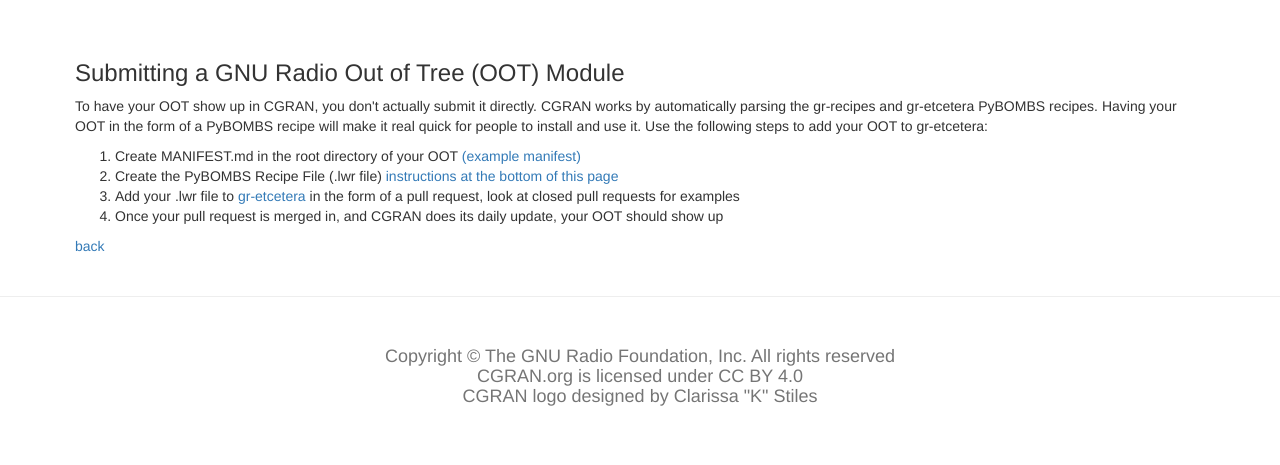
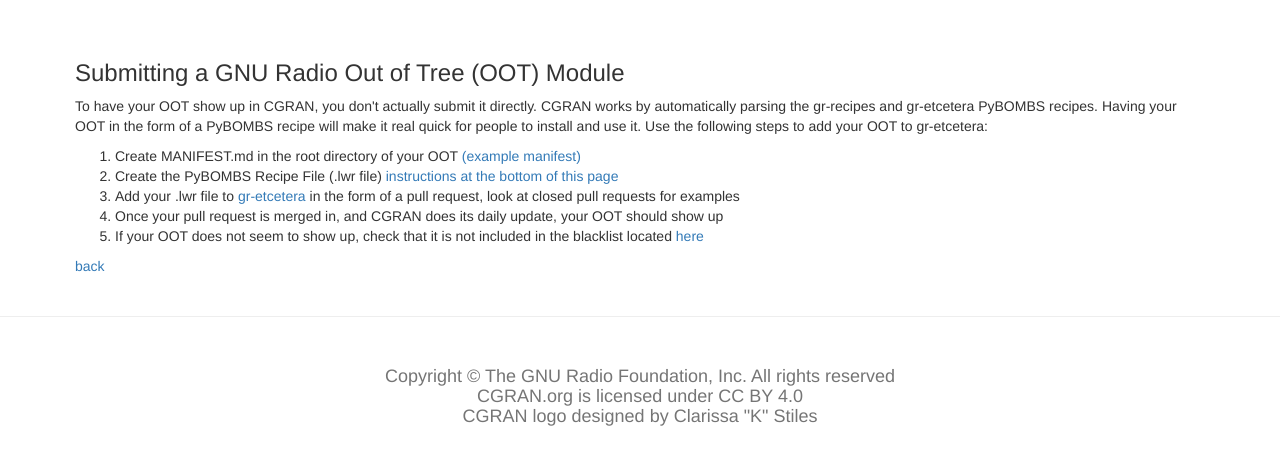
Before and after one commit to gnuradio/cgran, a Django app: page /submit in a window 1280 px wide. Shown: the part 52-517 px from the top of the page. Run offline with Django 3.2, Linux system fonts and the light colour scheme; some libraries are stand-ins or nearby versions.

Commit message:
added info in submission page about blacklist

```diff
--- a/ootlist/templates/ootlist/submit.html
+++ b/ootlist/templates/ootlist/submit.html
@@ -36,6 +36,7 @@
   <li>Create the PyBOMBS Recipe File (.lwr file) <a href="https://wiki.gnuradio.org/index.php/OutOfTreeModulesConfig">instructions at the bottom of this page</a></li>
   <li>Add your .lwr file to <a href="https://github.com/gnuradio/gr-etcetera">gr-etcetera</a> in the form of a pull request, look at closed pull requests for examples</li>
   <li>Once your pull request is merged in, and CGRAN does its daily update, your OOT should show up</li>
+  <li>If your OOT does not seem to show up, check that it is not included in the blacklist located <a href="https://github.com/gnuradio/cgran/blob/master/blacklist.txt">here</a></li>
 </ol>
 
 <a href="{% url 'ootlist:index' %}">back</a>
```
